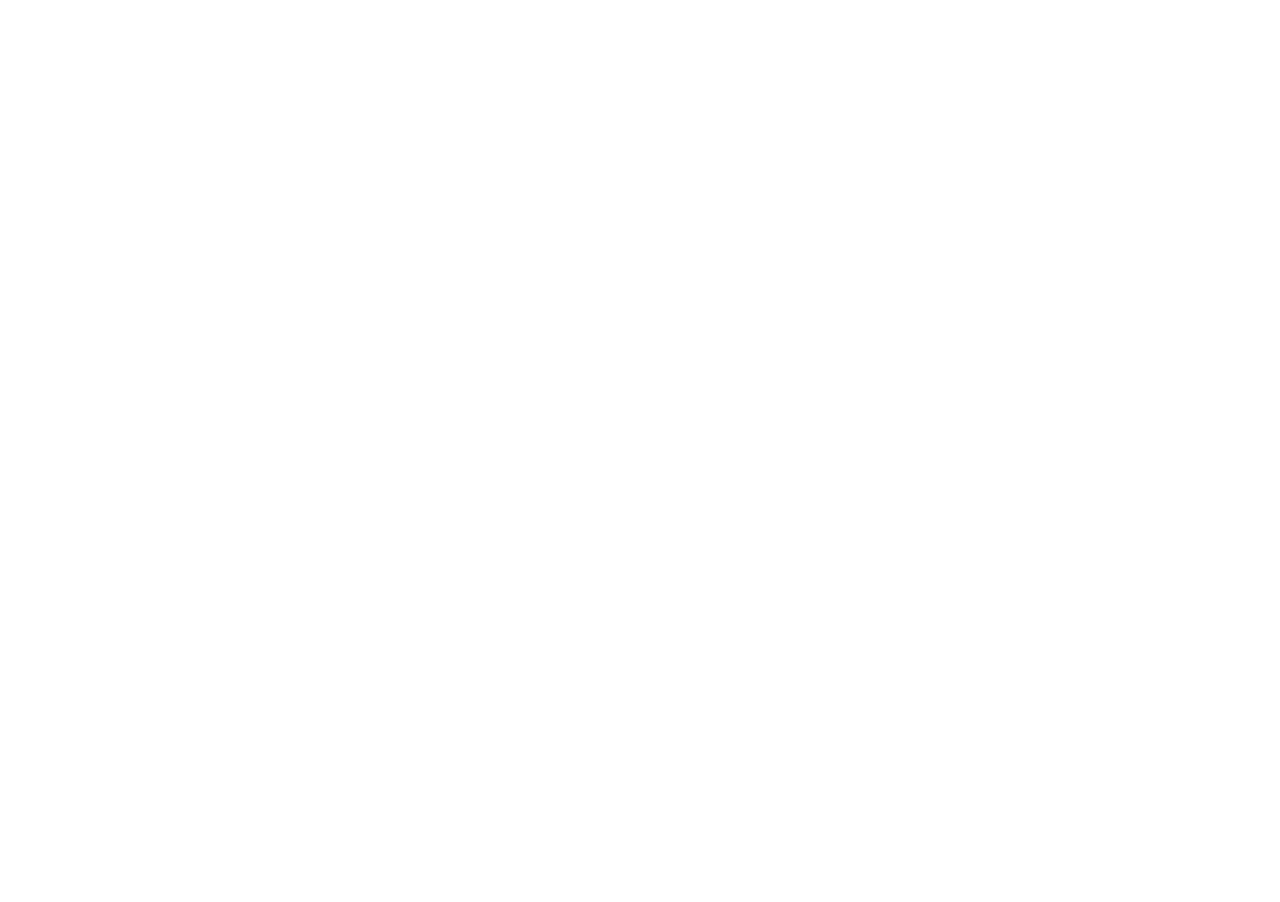
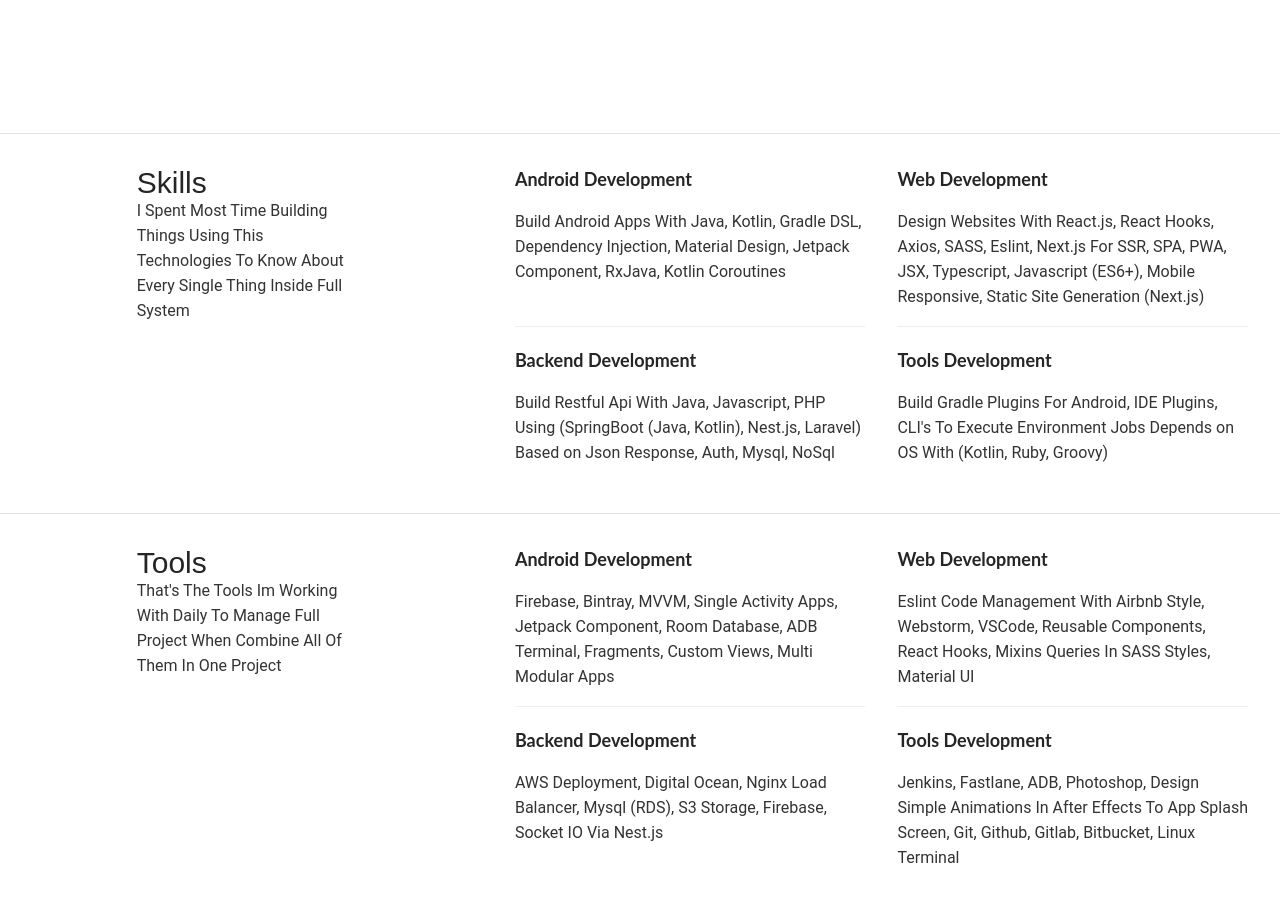
Before and after one commit to Yazan98/portfolio-next, a Next.js app: page / in a window 1280 px wide. Shown: the part 660-1562 px from the top of the page. Before the commit the page ends 800 px from the top, so only its background shows below. Built offline with nearby package versions, Linux system fonts and the light colour scheme.

Commit message:
Build Skills Section, Tools in Home

```diff
--- /dev/null
+++ b/components/HomeSkillsViewComponent.jsx
@@ -0,0 +1,37 @@
+import React from 'react';
+import ComponentLayout from './layouts/ComponentLayout';
+
+export default function HomeSkillsViewComponent() {
+  return (
+    <ComponentLayout>
+      <section className="HomeSkillsViewComponent">
+        <div className="Title">
+          <div className="Content">
+            <h2>Skills</h2>
+            <p className="Des">I Spent Most Time Building Things Using This Technologies To Know About Every Single Thing Inside Full System</p>
+          </div>
+        </div>
+        <div className="SkillsContent">
+          <div className="Item">
+            <h4>Android Development</h4>
+            <p>Build Android Apps With Java, Kotlin, Gradle DSL, Dependency Injection, Material Design, Jetpack Component, RxJava, Kotlin Coroutines</p>
+          </div>
+          <div className="Item">
+            <h4>Web Development</h4>
+            <p>Design Websites With React.js, React Hooks, Axios, SASS, Eslint, Next.js For SSR, SPA, PWA, JSX, Typescript, Javascript (ES6+), Mobile Responsive, Static Site Generation (Next.js)</p>
+          </div>
+          <div className="Item">
+            <hr />
+            <h4>Backend Development</h4>
+            <p>Build Restful Api With Java, Javascript, PHP Using (SpringBoot (Java, Kotlin), Nest.js, Laravel) Based on Json Response, Auth, Mysql, NoSql</p>
+          </div>
+          <div className="Item">
+            <hr />
+            <h4>Tools Development</h4>
+            <p>Build Gradle Plugins For Android, IDE Plugins, CLI's To Execute Environment Jobs Depends on OS With (Kotlin, Ruby, Groovy)</p>
+          </div>
+        </div>
+      </section>
+    </ComponentLayout>
+  );
+}
--- /dev/null
+++ b/components/HomeUsedToolsComponent.jsx
@@ -0,0 +1,37 @@
+import React from 'react';
+import ComponentLayout from './layouts/ComponentLayout';
+
+export default function HomeUsedToolsComponent() {
+  return (
+    <ComponentLayout>
+      <section className="HomeSkillsViewComponent">
+        <div className="Title">
+          <div className="Content">
+            <h2>Tools</h2>
+            <p className="Des">That's The Tools Im Working With Daily To Manage Full Project When Combine All Of Them In One Project</p>
+          </div>
+        </div>
+        <div className="SkillsContent">
+          <div className="Item">
+            <h4>Android Development</h4>
+            <p>Firebase, Bintray, MVVM, Single Activity Apps, Jetpack Component, Room Database, ADB Terminal, Fragments, Custom Views, Multi Modular Apps</p>
+          </div>
+          <div className="Item">
+            <h4>Web Development</h4>
+            <p>Eslint Code Management With Airbnb Style, Webstorm, VSCode, Reusable Components, React Hooks, Mixins Queries In SASS Styles, Material UI</p>
+          </div>
+          <div className="Item">
+            <hr />
+            <h4>Backend Development</h4>
+            <p>AWS Deployment, Digital Ocean, Nginx Load Balancer, Mysql (RDS), S3 Storage, Firebase, Socket IO Via Nest.js</p>
+          </div>
+          <div className="Item">
+            <hr />
+            <h4>Tools Development</h4>
+            <p>Jenkins, Fastlane, ADB, Photoshop, Design Simple Animations In After Effects To App Splash Screen, Git, Github, Gitlab, Bitbucket, Linux Terminal</p>
+          </div>
+        </div>
+      </section>
+    </ComponentLayout>
+  );
+}
--- a/components/PageHeaderComponent.jsx
+++ b/components/PageHeaderComponent.jsx
@@ -1,6 +1,5 @@
 import React from 'react';
 import Image from 'next/image';
-import Link from 'next/link';
 import ComponentLayout from './layouts/ComponentLayout';
 import { getProfileInfo } from '../info/ProfileInformation';
 
--- a/pages/_app.js
+++ b/pages/_app.js
@@ -1,4 +1,5 @@
 import '../styles/globals.css';
+import '../styles/skills_view.css';
 import React from 'react';
 
 // eslint-disable-next-line react/prop-types
--- a/pages/index.jsx
+++ b/pages/index.jsx
@@ -1,11 +1,15 @@
 import React from 'react';
 import PersonalPagesComponent from '../components/layouts/PersonalPagesComponent';
 import PageHeaderComponent from '../components/PageHeaderComponent';
+import HomeSkillsViewComponent from '../components/HomeSkillsViewComponent';
+import HomeUsedToolsComponent from '../components/HomeUsedToolsComponent';
 
 export default function Home() {
   return (
     <PersonalPagesComponent>
       <PageHeaderComponent />
+      <HomeSkillsViewComponent />
+      <HomeUsedToolsComponent />
     </PersonalPagesComponent>
   );
 }
--- a/styles/globals.css
+++ b/styles/globals.css
@@ -4,6 +4,10 @@
   margin: 0;
   font-family: -apple-system, BlinkMacSystemFont, Segoe UI, Roboto, Oxygen,
     Ubuntu, Cantarell, Fira Sans, Droid Sans, Helvetica Neue, sans-serif;
+
+  font-size: 16px;
+  line-height: 1.56;
+  color: #252525;
 }
 
 @tailwind base;
@@ -26,6 +30,11 @@
 
 ul {
   list-style: none;
+}
+
+section {
+  padding: 40px 0;
+  border-top: 1px solid #e3e3e3;
 }
 
 * , *:after, *:before {
--- /dev/null
+++ b/styles/skills_view.css
@@ -0,0 +1,80 @@
+.HomeSkillsViewComponent {
+    display: flex;
+    justify-content: center;
+    place-content: center center;
+    padding: 2em;
+}
+
+.Title h2 {
+    font-size: 30px;
+    font-family: inherit;
+    font-weight: 500;
+    line-height: 1.1;
+    color: inherit;
+}
+
+.HomeSkillsViewComponent p {
+    font-family: "Helvetica Neue",Helvetica,Arial,sans-serif;
+    font-size: 14px;
+    line-height: 1.42857143;
+    color: #333;
+}
+
+.HomeSkillsViewComponent .Des {
+    font-size: 16px;
+    line-height: 1.56;
+    font-family: "Roboto", sans-serif;
+}
+
+.SkillsContent {
+    display: grid;
+    grid-template-columns: repeat(2, minmax(140px, 400px));
+    padding: 0px;
+    overflow: hidden;
+    list-style: none;
+    grid-column-gap: 2em;
+}
+
+.HomeSkillsViewComponent h4 {
+    font-size: 18px;
+    line-height: 1.55;
+    font-weight: 700;
+    font-family: "Lato", sans-serif;
+}
+
+.HomeSkillsViewComponent .SkillsContent p {
+    display: block;
+    margin-block-start: 1em;
+    margin-block-end: 1em;
+    margin-inline-start: 0px;
+    margin-inline-end: 0px;
+    font-size: 16px;
+    line-height: 1.56;
+    font-family: "Roboto", sans-serif;
+}
+
+.SkillsContent .Item hr {
+    margin-bottom: 20px;
+    border: 0;
+    border-top: 1px solid #eee;
+}
+
+.HomeSkillsViewComponent .Title {
+    display: flex;
+    justify-content: center;
+    place-content: center center;
+}
+
+.HomeSkillsViewComponent .Content {
+    width: 50%;
+    margin: 0;
+}
+
+.HomeSkillsViewComponent .Title {
+    flex: 0.4;
+}
+
+.HomeSkillsViewComponent .SkillsContent {
+    flex: 0.7;
+    padding-left: 4em;
+}
```
